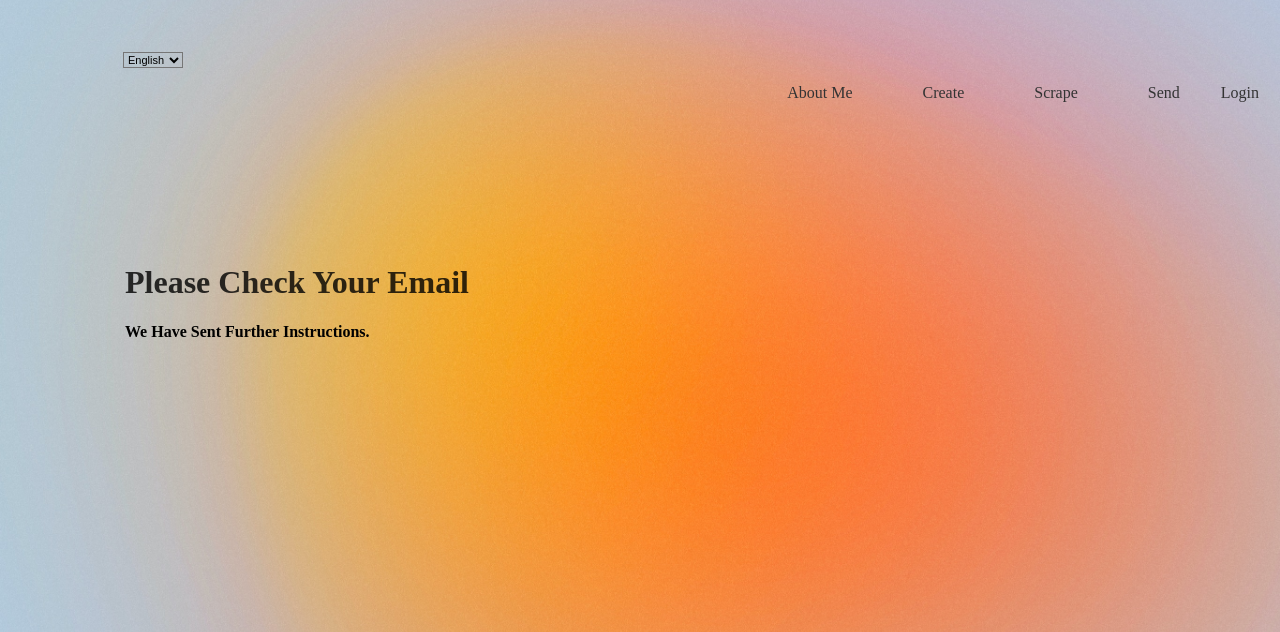
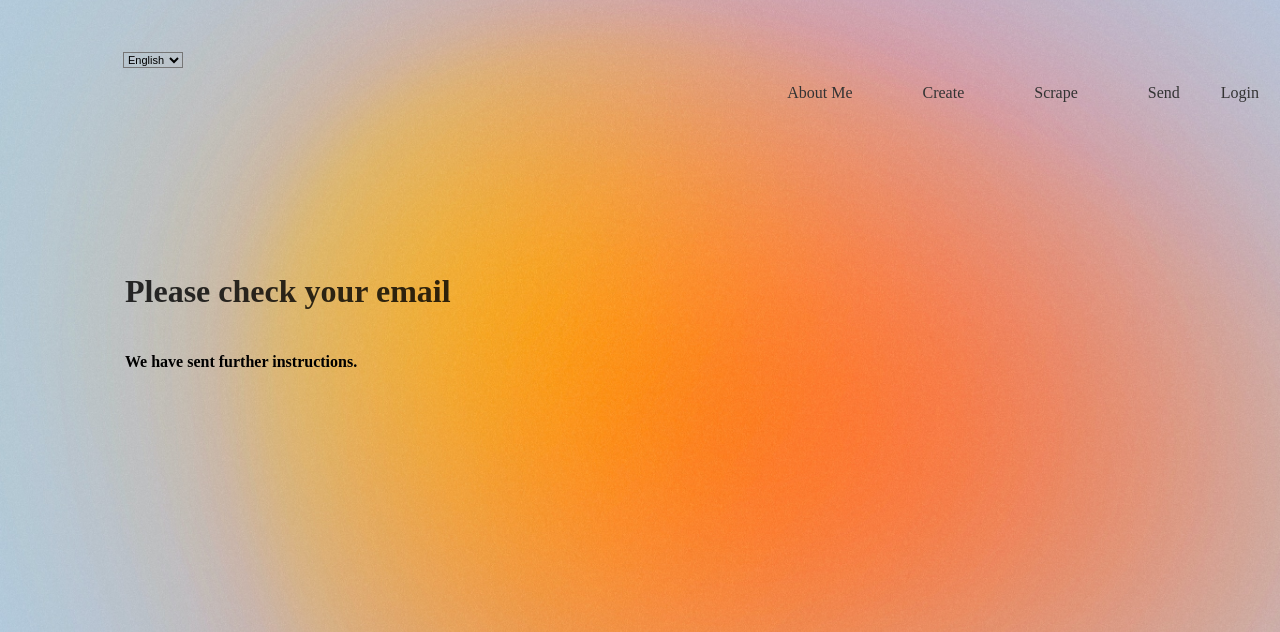
Before and after one commit to DariusKaseta/personal_project, a Django app: a page that uses ptu12_final/user_profile/templates/registration/password_reset_done.html in a window 1280 px wide. Shown: the top 632 px of the page. Run offline with Django 4.2, Linux system fonts and the light colour scheme.

Commit message:
minor translation changes

```diff
--- a/ptu12_final/create_scrape_send/static/css/style.css
+++ b/ptu12_final/create_scrape_send/static/css/style.css
@@ -110,8 +110,8 @@
 .personal-info-container {
     display: flex;
     justify-content: flex-start;
-    align-items: center;
-    margin-top: 30px;
+    align-items: flex-start;
+    margin-top: 3vw;
 }
 
 .left-column {
@@ -119,8 +119,10 @@
     max-width: 30%;
     margin-top: 95px;
     margin-left: 45px;
-    justify-content: center;
-    align-items: center;
+    display: flex;
+    flex-direction: column;
+    justify-content: flex-start;
+    align-items: flex-start;
 }
 
 .right-column {
--- a/ptu12_final/user_profile/templates/registration/password_reset_done.html
+++ b/ptu12_final/user_profile/templates/registration/password_reset_done.html
@@ -1,9 +1,9 @@
 {% extends 'base.html' %}
 {% load i18n %}
-{% block title %}{% trans "password reset done at"|title %} {{ block.super }}{% endblock title %}
+{% block title %}{% trans "password reset done at"|capfirst %} {{ block.super }}{% endblock title %}
 {% block content %}
 <div class="personal-info-container">
     <div class="left-column">
-      <h1 class="font">{% trans "please check your email"|title %}</h1>
-        <h4>{% trans "we have sent further instructions."|title %}</h4>
+      <h1 class="font">{% trans "please check your email"|capfirst %}</h1>
+        <h4>{% trans "we have sent further instructions."|capfirst %}</h4>
 {% endblock content %}
--- a/ptu12_final/user_profile/templates/registration/password_reset_email.html
+++ b/ptu12_final/user_profile/templates/registration/password_reset_email.html
@@ -1,9 +1,5 @@
 {% load i18n %}
-{% trans "hello,
-
-someone has requested the password change at CSS. If it was not you, please ignore this email.
-
-You can change your password by following this link:"|title %}
+{% trans "Hello, someone has requested the password change at CSS. If it was not you, please ignore this email. You can change your password by following this link:"|capfirst %}
 {{ protocol }}://{{ domain }}{% url 'password_reset_confirm' uidb64=uid token=token %}
 
 {% trans "best regards,"|capfirst %}
--- a/ptu12_final/user_profile/templates/registration/password_reset_form.html
+++ b/ptu12_final/user_profile/templates/registration/password_reset_form.html
@@ -1,10 +1,10 @@
 {% extends 'base.html' %}
 {% load i18n %}
-{% block title %}{% trans "password reset at"|title %} {{ block.super }}{% endblock title %}
+{% block title %}{% trans "password reset at"|capfirst %} {{ block.super }}{% endblock title %}
 {% block content %}
 <div class="personal-info-container">
     <div class="left-column">
-      <h1 class="font">{% trans "password reset"|title %}</h1>
+      <h1 class="font">{% trans "password reset"|capfirst %}</h1>
 <form action="{{ request.path }}" method="post">
 {% csrf_token %}
 {{ form.as_p }}
```
Also changed, not shown: ptu12_final/user_profile/locale/lt/LC_MESSAGES/django.po.
